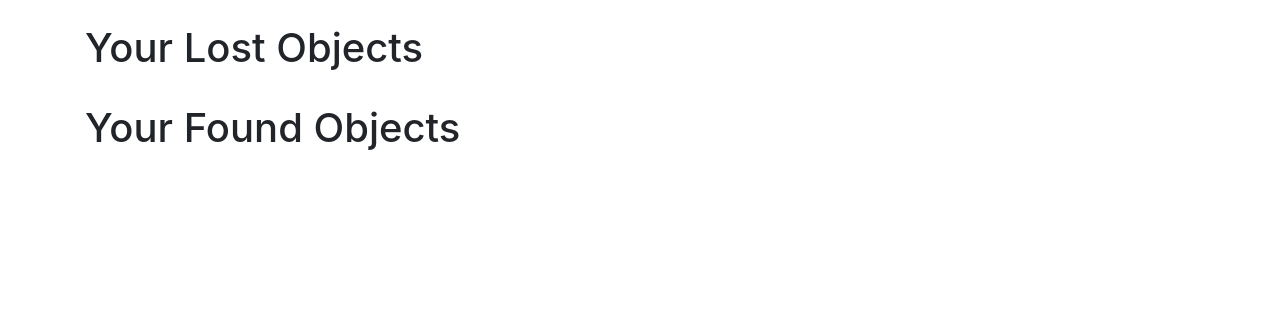
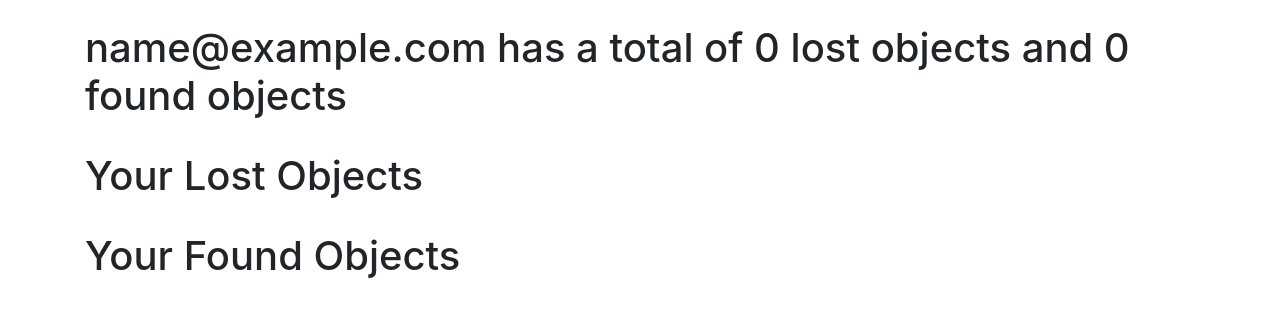
Before and after one commit to yale-cpsc-419-sp23/project-project-group-4, a Flask app: page /user_info in a window 1280 px wide. Shown: the part 56-373 px from the top of the page. Run offline with Flask 2, Linux system fonts and the light colour scheme; the visitor is signed in with stand-in values (Sample User, id 1); data comes from the database, SQL or seed files in the repository; data that the repository does not hold is empty; some libraries are stand-ins or nearby versions.

Commit message:
messaging system work in progress

```diff
--- a/website/templates/user.html
+++ b/website/templates/user.html
@@ -3,6 +3,8 @@
 
 {% block content %}
     <!-- Display your lost objects. This was passed in as `user_lost_objects`. There should also be a little x that deletes the object. remember the route is /delete-lost-object/<id> -->
+    <br>
+    <h1>{{current_user.email}} has a total of {{num_lost}} lost objects and {{num_found}} found objects</h1>
     <br>
     <h1>Your Lost Objects</h1>
     {% for user_object in user_lost_objects %}
@@ -20,6 +22,9 @@
                     </a>
                     <a href="/update_lost_object/{{ user_object.id }}" class="card-link">
                         <i class="fa fa-pencil-square-o" aria-hidden="true"></i>
+                    </a>
+                    <a href="/message" class="card-link">
+                        <i class="fa fa-telegram" aria-hidden="true"></i>
                     </a>
                 </h5>
             </div>
@@ -45,6 +50,7 @@
                     <a href="/update_found_object/{{ user_object.id }}" class="card-link">
                         <i class="fa fa-pencil-square-o" aria-hidden="true"></i>
                     </a>
+
                 </h5>
             </div>
         </div>
--- a/website/views.py
+++ b/website/views.py
@@ -229,4 +229,9 @@ def user():
     user_found_objects = FoundObjects.query.filter(FoundObjects.founder.contains(current_user.email)).all()
     #users = People.query.all()
 
-    return render_template("user.html", user=current_user, user_data=user_data, user_lost_objects=user_lost_objects, user_found_objects=user_found_objects)
+    return render_template("user.html", user=current_user, user_data=user_data, user_lost_objects=user_lost_objects, user_found_objects=user_found_objects, \
+                           num_lost=len(user_lost_objects), num_found=len(user_found_objects))
+
+@views.route('/message', methods=['GET, POST'])
+def message():
+    raise NotImplementedError
```
